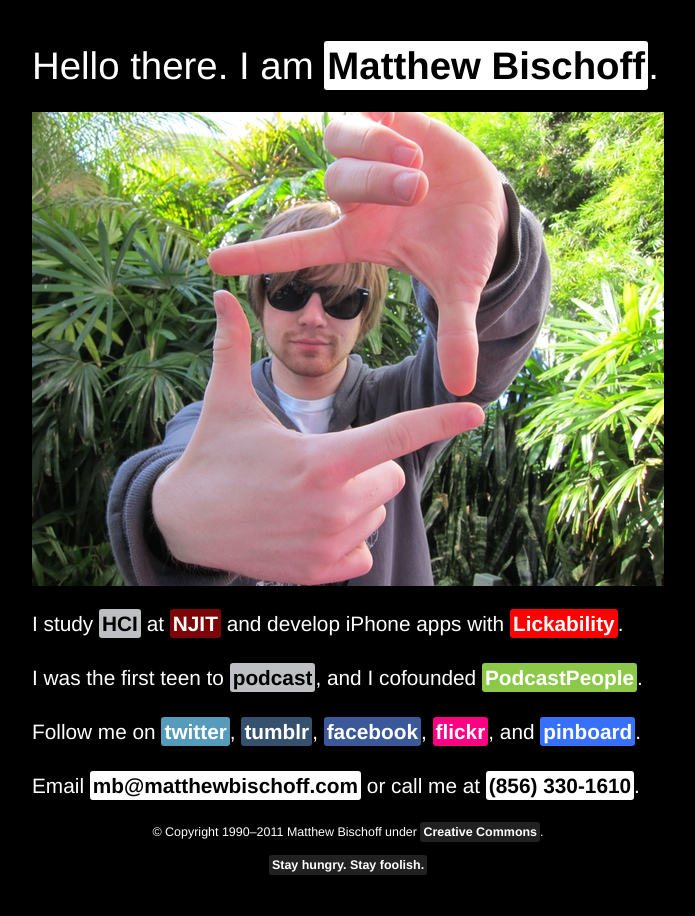
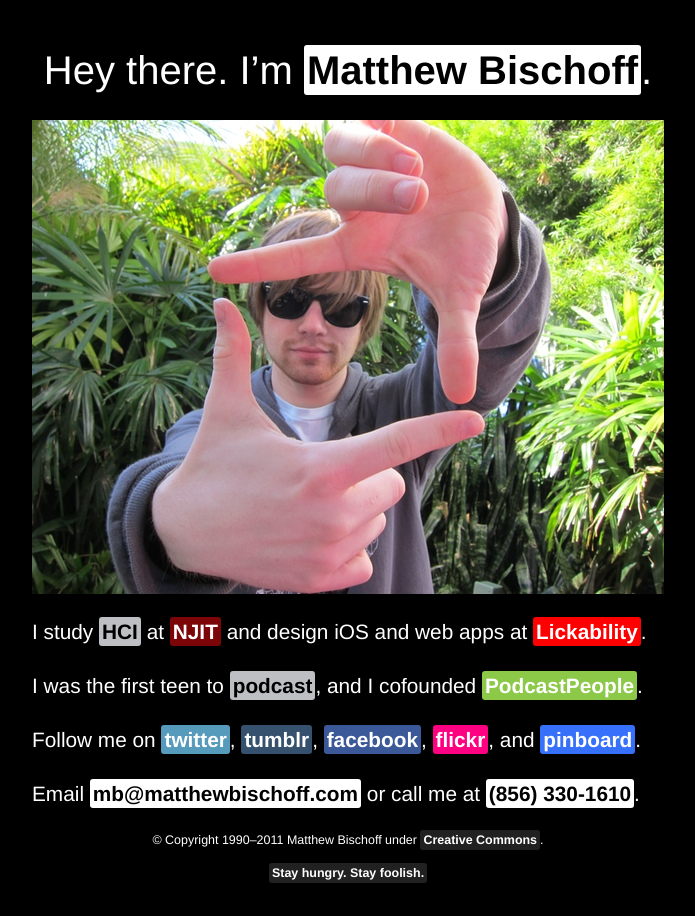
Before and after one commit to mbbischoff/website, a Jekyll site: the page index.html, which Jekyll copies as it is, in a window 1280 px wide. Shown: the whole page, without its empty margins (292-987 px from the left). Built offline with Jekyll 4.4.1, drawn with Linux system fonts in a browser that asks for light colours.

Commit message:
iteration

```diff
--- a/index.html
+++ b/index.html
@@ -3,18 +3,28 @@
 
 	<meta charset="utf-8" />
 	<meta http-equiv="Content-Language" content="en-us" />
+	<meta name="title" content="Matthew Bischoff" />
 	<meta name="author" content="Matthew Bischoff" />
-	<meta name="description" content="The personal website of Matthew Bischoff, a twenty-year-old student, designer, and developer." />
+	<meta name="description" content="The personal website of Matthew Bischoff (also known as Matt Bischoff), a twenty-year-old student, designer, and developer." />
 	<meta name="keywords" content="matthew, bischoff, matthew bischoff, podcaster, matt bischoff, matt, geek, technology, contact, person" />
 	<meta name="googlebot" content="index,follow" />
 	<meta name="robots" content="index,follow" />
 	<meta name="viewport" content="width=632, maximum-scale=1.0" />
   	<link rel="me" href="http://matthewbischoff.com" />
+    <link rel="me blog" type="text/html" href="http://hypertexty.com/" />
+
   	<link rel="author" type="text/plain" href="http://matthewbischoff.com/humans.txt" />
+	<link rel="canonical" href="http://factoryjoe.com" />
+    <link rel="license" type="text/html" href="http://creativecommons.org/licenses/by-nc-sa/3.0/" />
+
+	<meta property="og:title" content="Matthew Bischoff" />
+	<meta property="og:site_name" content="Matthew Bischoff" />
+	<meta property="og:image" content="http://factoryjoe.com/images/photo.jpeg" />
+	<meta property="og:description" content="TheThe personal website of Matthew Bischoff, a twenty-year-old student, designer, and developer." />
 
 	<title>Matthew Bischoff</title>
 
-	<link rel="stylesheet" href="style.css" type="text/css" />
+	<link rel="stylesheet" href="style.css" type="text/css" media="all" />
 
 	<link rel="openid.server" href="http://www.myopenid.com/server" />
 	<link rel="openid.delegate" href="http://mattb.myopenid.com/" />
@@ -26,14 +36,14 @@
 		<div id="container">
 
 			<header>
-				<h1 id="masthead"><em>Hello there</em>. I am <a class="name" href="http://matthewbischoff.com">Matthew Bischoff</a>.</h1>
+				<h1 class="masthead"><em>Hey there</em>. I’m <a class="name" title="Matthew Bischoff" href="http://matthewbischoff.com">Matthew Bischoff</a>.</h1>
 			</header>
 
 			<div class="photo">
 				<img width="632" height="474" alt="Matthew Bischoff" title="Matthew Bischoff" src="avatar.jpeg" />
 			</div>
 
-			<p>I study <a class="wikipedia" href="http://en.wikipedia.org/wiki/Human-computer_interaction">HCI</a> at <a class="njit" href="http://njit.edu/">NJIT</a> and develop iPhone apps with <a class="lickability" href="http://lickability.net">Lickability</a>.</p>
+			<p>I study <a class="wikipedia" href="http://en.wikipedia.org/wiki/Human-computer_interaction">HCI</a> at <a class="njit" href="http://njit.edu/">NJIT</a> and design iOS and web apps at <a class="lickability" href="http://lickability.net">Lickability</a>.</p>
 
 			<p>I was the first teen to  <a class="wikipedia" href="http://en.wikipedia.org/wiki/Podcast">podcast</a>, and I cofounded  <a class="podcastpeople" href="http://podcastpeople.com">PodcastPeople</a>.</p>
 
--- a/style.css
+++ b/style.css
@@ -111,8 +111,12 @@
 
 h1 {
 	color: #fff;
-	font-size: 2.4em;
-	line-height: 2.4em;
+	font-size: 2.5em;
+	line-height: 2.5em;
+}
+
+h1.masthead {
+	text-align: center;
 }
 
 
```
